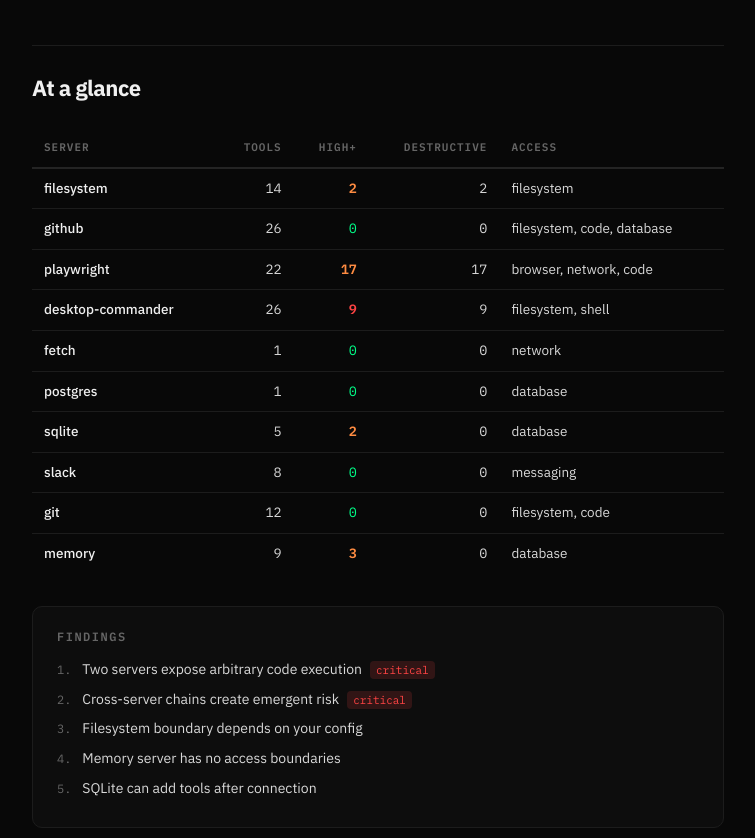
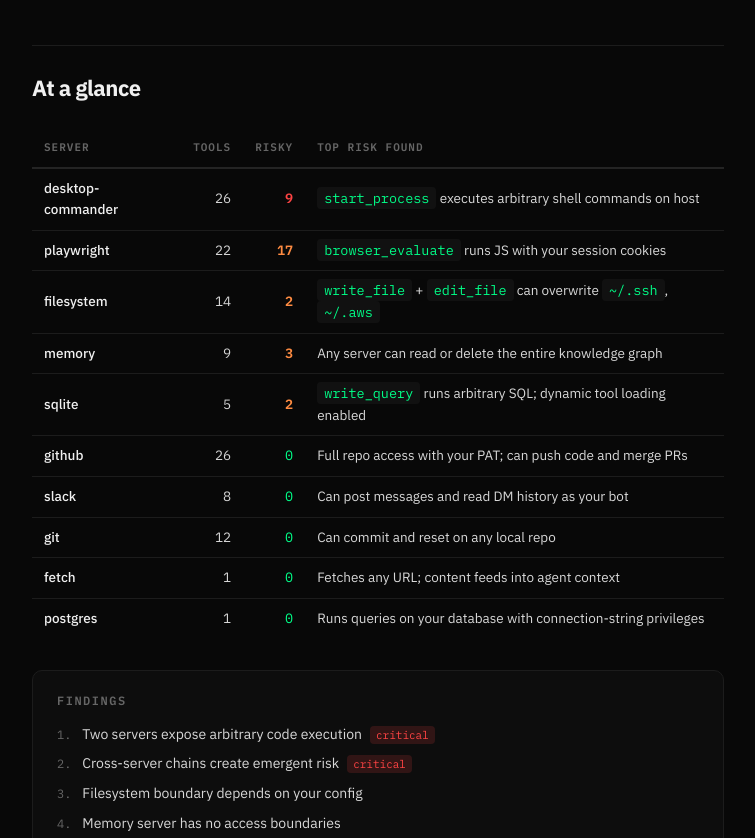
Before and after one commit to averyfoote/agent, a plain HTML site: page docs/Site/blog-mcp-audit.html in a window 1280 px wide. Shown: the part 641-1479 px from the top of the page, without its empty margins (262-1017 px from the left). Drawn offline with Linux system fonts and the light colour scheme.

Commit message:
improve audit table: show top risk per server instead of access types

```diff
--- a/docs/Site/blog-mcp-audit.html
+++ b/docs/Site/blog-mcp-audit.html
@@ -189,19 +189,19 @@
 
   <table class="audit-table">
     <thead>
-      <tr><th>Server</th><th class="num">Tools</th><th class="num">High+</th><th class="num">Destructive</th><th>Access</th></tr>
+      <tr><th>Server</th><th class="num">Tools</th><th class="num">Risky</th><th>Top risk found</th></tr>
     </thead>
     <tbody>
-      <tr><td class="server-name">filesystem</td><td class="num">14</td><td class="num risk-high">2</td><td class="num">2</td><td>filesystem</td></tr>
-      <tr><td class="server-name">github</td><td class="num">26</td><td class="num risk-low">0</td><td class="num">0</td><td>filesystem, code, database</td></tr>
-      <tr><td class="server-name">playwright</td><td class="num">22</td><td class="num risk-high">17</td><td class="num">17</td><td>browser, network, code</td></tr>
-      <tr><td class="server-name">desktop-commander</td><td class="num">26</td><td class="num risk-crit">9</td><td class="num">9</td><td>filesystem, shell</td></tr>
-      <tr><td class="server-name">fetch</td><td class="num">1</td><td class="num risk-low">0</td><td class="num">0</td><td>network</td></tr>
-      <tr><td class="server-name">postgres</td><td class="num">1</td><td class="num risk-low">0</td><td class="num">0</td><td>database</td></tr>
-      <tr><td class="server-name">sqlite</td><td class="num">5</td><td class="num risk-high">2</td><td class="num">0</td><td>database</td></tr>
-      <tr><td class="server-name">slack</td><td class="num">8</td><td class="num risk-low">0</td><td class="num">0</td><td>messaging</td></tr>
-      <tr><td class="server-name">git</td><td class="num">12</td><td class="num risk-low">0</td><td class="num">0</td><td>filesystem, code</td></tr>
-      <tr><td class="server-name">memory</td><td class="num">9</td><td class="num risk-high">3</td><td class="num">0</td><td>database</td></tr>
+      <tr><td class="server-name">desktop-commander</td><td class="num">26</td><td class="num risk-crit">9</td><td><code>start_process</code> executes arbitrary shell commands on host</td></tr>
+      <tr><td class="server-name">playwright</td><td class="num">22</td><td class="num risk-high">17</td><td><code>browser_evaluate</code> runs JS with your session cookies</td></tr>
+      <tr><td class="server-name">filesystem</td><td class="num">14</td><td class="num risk-high">2</td><td><code>write_file</code> + <code>edit_file</code> can overwrite <code>~/.ssh</code>, <code>~/.aws</code></td></tr>
+      <tr><td class="server-name">memory</td><td class="num">9</td><td class="num risk-high">3</td><td>Any server can read or delete the entire knowledge graph</td></tr>
+      <tr><td class="server-name">sqlite</td><td class="num">5</td><td class="num risk-high">2</td><td><code>write_query</code> runs arbitrary SQL; dynamic tool loading enabled</td></tr>
+      <tr><td class="server-name">github</td><td class="num">26</td><td class="num risk-low">0</td><td>Full repo access with your PAT; can push code and merge PRs</td></tr>
+      <tr><td class="server-name">slack</td><td class="num">8</td><td class="num risk-low">0</td><td>Can post messages and read DM history as your bot</td></tr>
+      <tr><td class="server-name">git</td><td class="num">12</td><td class="num risk-low">0</td><td>Can commit and reset on any local repo</td></tr>
+      <tr><td class="server-name">fetch</td><td class="num">1</td><td class="num risk-low">0</td><td>Fetches any URL; content feeds into agent context</td></tr>
+      <tr><td class="server-name">postgres</td><td class="num">1</td><td class="num risk-low">0</td><td>Runs queries on your database with connection-string privileges</td></tr>
     </tbody>
   </table>
 
```
